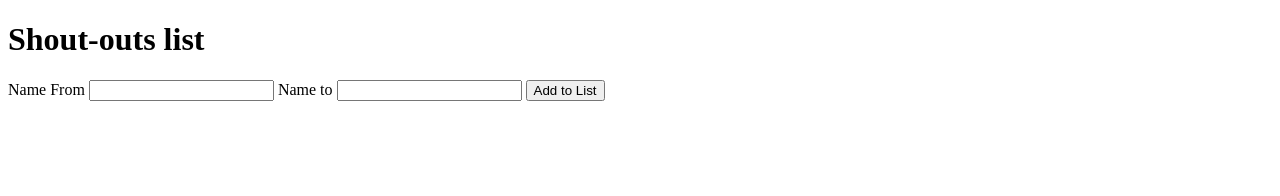
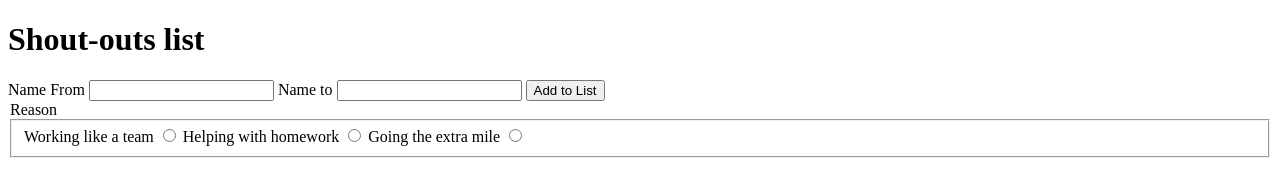
Before and after one commit to randomlyalex-codeclan/dom_list_hw, a plain HTML site: page index.html in a window 1280 px wide. Drawn offline with Linux system fonts and the light colour scheme.

Commit message:
form empty checking added

```diff
--- a/index.html
+++ b/index.html
@@ -18,7 +18,20 @@
         <input type="text" id="to" />
 
         <input type="submit" value="Add to List" />
-        </div>
+
+        <legend>Reason</legend>
+
+        <fieldset>
+            <label for="team-work">Working like a team</label>
+            <input type="radio" name="continent" id="team-work" value="Team-Work" />
+
+            <label for="homework">Helping with homework</label>
+            <input type="radio" name="continent" id="homework" value="Homework" />
+
+            <label for="extra-mile">Going the extra mile</label>
+            <input type="radio" name="continent" id="extra-mile" value="Extra-Mile" />
+
+        </fieldset>
     </form>
 
     <ul id="shout-out-list">
--- a/js/app.js
+++ b/js/app.js
@@ -27,7 +27,12 @@ document.addEventListener('DOMContentLoaded', () => {
         nameTo.textContent = `Shout out from: ${form.target.to.value}`;
         newShoutOutList.appendChild(nameTo);
 
+        if ((form.target.from.value) && (form.target.to.value)) {
         const shoutOuts = document.querySelector('#shout-out-list');
         shoutOuts.appendChild(newShoutOutList);
         form.target.reset();
+        } else {
+            //add my code in here to say please enter name from name to
+        }
+
       }
```
